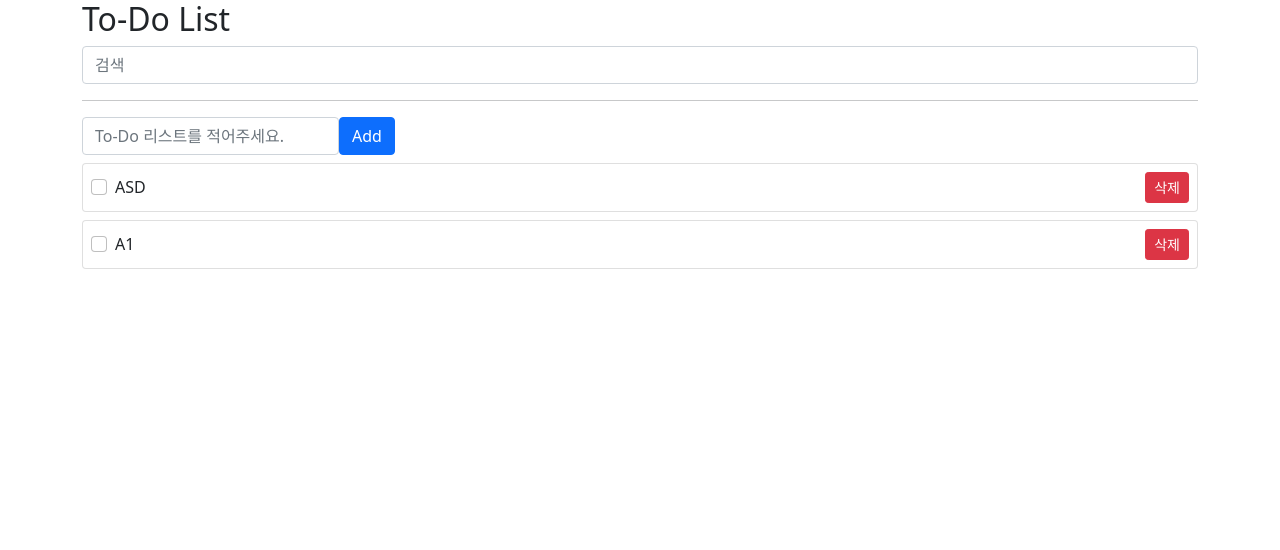
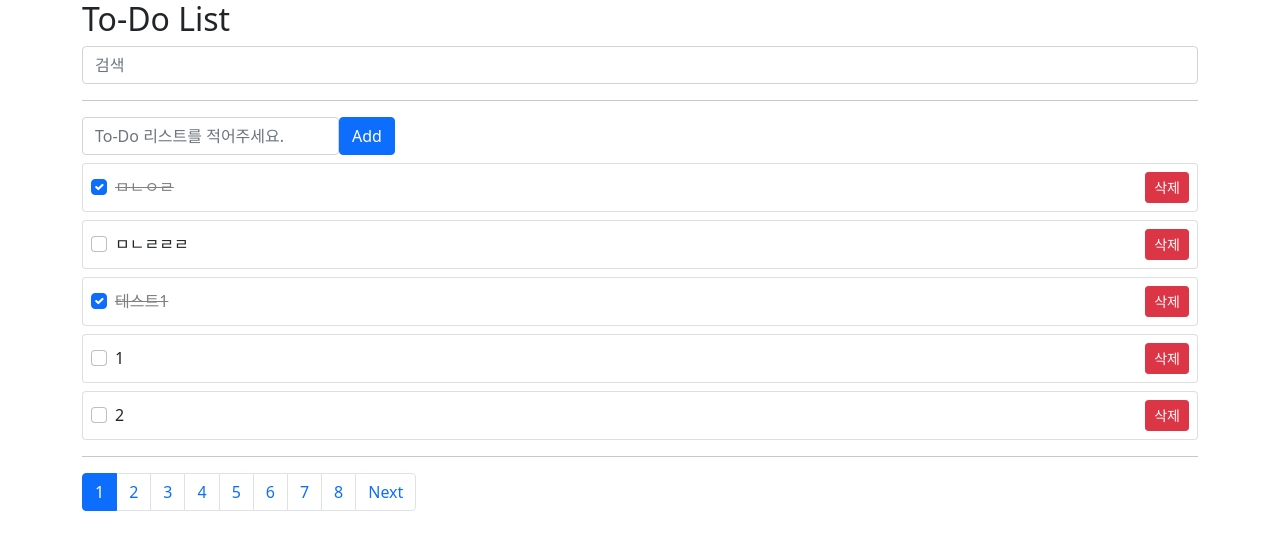
Before and after one commit to blackjune67/vue3-project, a Vue app: page / in a window 1280 px wide. Shown: the top 550 px of the page. Built offline with nearby package versions, Linux system fonts and the light colour scheme; data requests are answered from the project's data file.

Commit message:
Pagination 추가

```diff
--- a/db.json
+++ b/db.json
@@ -1,14 +1,184 @@
 {
   "todos": [
     {
-      "subject": "ASD",
-      "completed": false,
+      "subject": "ㅁㄴㅇㄹ",
+      "completed": true,
       "id": 1
     },
     {
-      "subject": "A1",
+      "subject": "ㅁㄴㄹㄹㄹ",
       "completed": false,
       "id": 2
+    },
+    {
+      "subject": "테스트1",
+      "completed": true,
+      "id": 3
+    },
+    {
+      "subject": "1",
+      "completed": false,
+      "id": 4
+    },
+    {
+      "subject": "2",
+      "completed": false,
+      "id": 5
+    },
+    {
+      "subject": "4",
+      "completed": false,
+      "id": 6
+    },
+    {
+      "subject": "3",
+      "completed": false,
+      "id": 7
+    },
+    {
+      "subject": "5",
+      "completed": false,
+      "id": 8
+    },
+    {
+      "subject": "6",
+      "completed": false,
+      "id": 9
+    },
+    {
+      "subject": "7",
+      "completed": false,
+      "id": 10
+    },
+    {
+      "subject": "7",
+      "completed": false,
+      "id": 11
+    },
+    {
+      "subject": "zzz",
+      "completed": false,
+      "id": 12
+    },
+    {
+      "subject": "바보",
+      "completed": false,
+      "id": 13
+    },
+    {
+      "subject": "ㅠ",
+      "completed": false,
+      "id": 14
+    },
+    {
+      "subject": "asdasdasd",
+      "completed": false,
+      "id": 15
+    },
+    {
+      "subject": "asdasda",
+      "completed": false,
+      "id": 16
+    },
+    {
+      "subject": "asdasd",
+      "completed": false,
+      "id": 17
+    },
+    {
+      "subject": "asfafa",
+      "completed": false,
+      "id": 18
+    },
+    {
+      "subject": "asdasd",
+      "completed": false,
+      "id": 19
+    },
+    {
+      "subject": "zzz",
+      "completed": false,
+      "id": 20
+    },
+    {
+      "subject": "zzz",
+      "completed": false,
+      "id": 21
+    },
+    {
+      "subject": "zzz",
+      "completed": false,
+      "id": 22
+    },
+    {
+      "subject": "asd",
+      "completed": false,
+      "id": 23
+    },
+    {
+      "subject": "asd",
+      "completed": false,
+      "id": 24
+    },
+    {
+      "subject": "asd",
+      "completed": false,
+      "id": 25
+    },
+    {
+      "subject": "af",
+      "completed": false,
+      "id": 26
+    },
+    {
+      "subject": "ㅁㄴㅇ",
+      "completed": false,
+      "id": 27
+    },
+    {
+      "subject": "ㅁㄹ",
+      "completed": false,
+      "id": 28
+    },
+    {
+      "subject": "ㄹ",
+      "completed": false,
+      "id": 29
+    },
+    {
+      "subject": "ㄹ",
+      "completed": false,
+      "id": 30
+    },
+    {
+      "subject": "ㄹ",
+      "completed": false,
+      "id": 31
+    },
+    {
+      "subject": "ㄹ",
+      "completed": false,
+      "id": 32
+    },
+    {
+      "subject": "ㄹ",
+      "completed": false,
+      "id": 33
+    },
+    {
+      "subject": "ㄹ",
+      "completed": false,
+      "id": 34
+    },
+    {
+      "subject": "ㄹ",
+      "completed": false,
+      "id": 35
+    },
+    {
+      "subject": "ㅁㄴㅇ",
+      "completed": false,
+      "id": 36
     }
   ]
 }
--- a/src/App.vue
+++ b/src/App.vue
@@ -20,6 +20,35 @@
       :todos="filteredTodos"
       @toggle-todo='toggleTodo'
       @toggle-delete='deleteTodo'/>
+    <hr />
+    <nav aria-label="Page navigation example">
+      <ul class="pagination">
+        <li
+          v-if="currentPage !== 1"
+          class="page-item">
+          <a style="cursor: pointer" class="page-link" @click="getTodos(currentPage -1)">
+            Previous
+          </a>
+        </li>
+
+        <li
+          v-for="page in numberOfPages"
+          :key="page"
+          class="page-item"
+          :class="currentPage === page ? 'active' : ''"
+          >
+          <a
+            v-if="numberOfPages !== currentPage"
+            class="page-link" @click="getTodos(page)">
+            {{ page }}
+          </a>
+        </li>
+
+        <li class="page-item">
+          <a style="cursor: pointer" class="page-link" @click="getTodos(currentPage +1)">Next</a>
+        </li>
+      </ul>
+    </nav>
   </div>
 </template>
 
@@ -38,19 +67,28 @@ export default {
   setup() {
     const todos = ref([]);
     const error = ref('');
+    const numberOfTodos = ref(0);
+    const limit = 5;
+    const currentPage = ref(1);
+
+    const numberOfPages = computed(() => {
+      return Math.ceil(numberOfTodos.value/limit);
+    })
 
     /* const todoStyle = {
       textDecoration: "line-through",
       color: "gray",
     }; */
 
-    const getTodos = async () => {
+    const getTodos = async (page = currentPage.value) => {
+      currentPage.value = page;
       try {
-        const res = await axios.get('http://localhost:3000/todos')
-        // todos.value.push(res.data);
+        const res = await axios.get(`http://localhost:3000/todos?_page=${page}&_limit=${limit}`);
+
+        numberOfTodos.value = res.headers['x-total-count'];
         todos.value = res.data;
       } catch (err) {
-        console.log(err)
+        console.log('>>> erro : ' + err)
         error.value = '어떤 에러가 발생했습니다.';
       }
     };
@@ -68,17 +106,40 @@ export default {
       });
         todos.value.push(res.data);
       } catch(err) {
-        console.log('실패, ERROR : ' + JSON.stringify(err.data))
+        console.log('>>> error : ' + JSON.stringify(err.data))
         error.value = '어떤 에러가 발생했습니다.';
       }
     };
 
-    const toggleTodo = (index) => {
-      todos.value[index].completed = !todos.value[index].completed;
+    const toggleTodo = async (index) => {
+      error.value = '';
+      const id = todos.value[index].id;
+
+      try {
+        const res = await axios.patch('http://localhost:3000/todos/' + id, {
+          completed: !todos.value[index].completed
+        });
+
+        console.log('>>> res : ', JSON.stringify(res));
+        todos.value[index].completed = !todos.value[index].completed;
+      } catch(err) {
+        console.log('>>> error : ' + JSON.stringify(err));
+      }
     };
 
-    const deleteTodo = (index) => {
-      todos.value.splice(index, 1);
+    const deleteTodo = async (index) => {
+      error.value = '';
+      const id = todos.value[index].id;
+
+      try {
+        const res = await axios.delete('http://localhost:3000/todos/' + id);
+
+        console.log('>>> res : ' + JSON.stringify(res))
+        todos.value.splice(index, 1);
+      } catch(err) {
+          console.log('>>> error : ' + JSON.stringify(err.data))
+          error.value = '어떤 에러가 발생했습니다.';
+      }
     }
 
     const searchText = ref('');
@@ -100,7 +161,10 @@ export default {
       TodoList,
       searchText,
       filteredTodos,
-      error
+      error,
+      numberOfPages,
+      currentPage,
+      getTodos
     };
   },
 };
--- a/src/components/TodoList.vue
+++ b/src/components/TodoList.vue
@@ -5,7 +5,7 @@
         <input
           class="form-check-input"
           type="checkbox"
-          :value="vTodo.completed"
+          :checked="vTodo.completed"
           @change="toggleTodo(index)"
         />
         <!-- <label
--- a/src/components/TodoSimpleForm.vue
+++ b/src/components/TodoSimpleForm.vue
@@ -23,7 +23,6 @@ import { ref } from "vue";
 
 export default {
   emmit: ["add-todo"],
-  components: {},
   setup(props, { emit }) {
     const todo = ref("");
     const hasError = ref(false);
```
Also changed, not shown: src/components/PageNav.vue (added), 1 other file (tests, documents, lock files or other folders).
